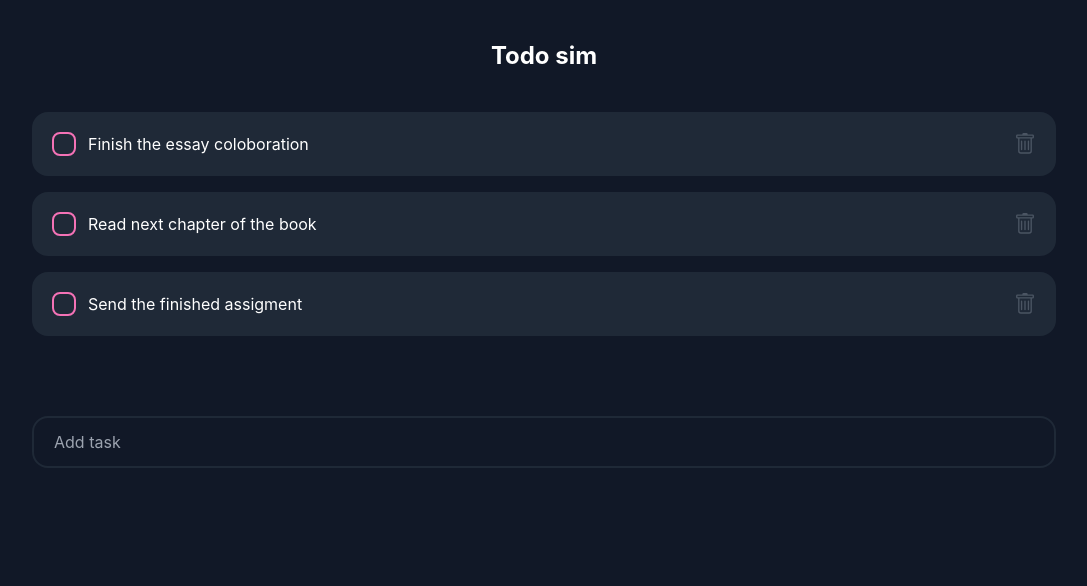
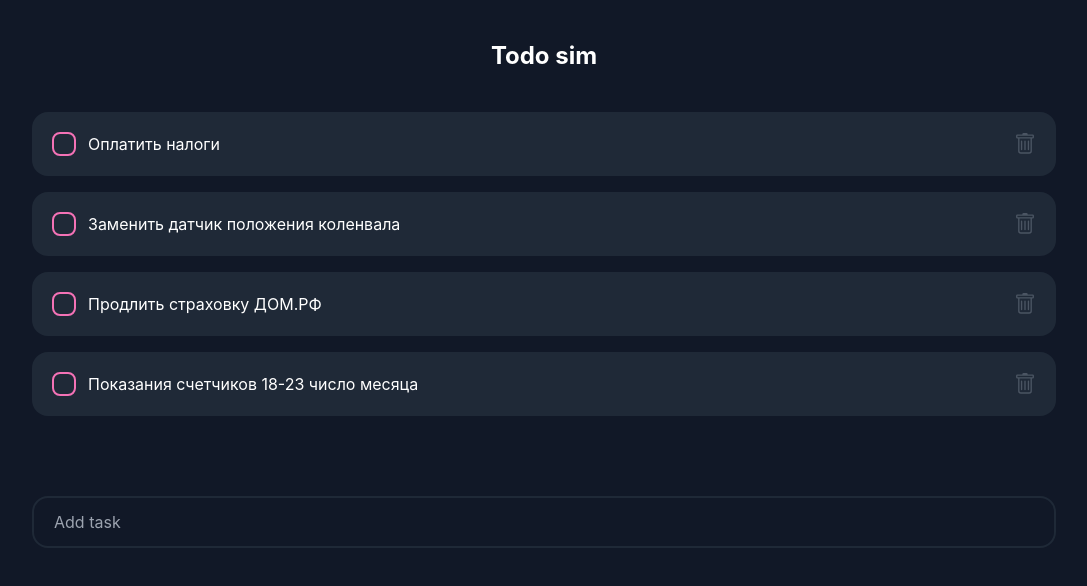
Before and after one commit to artem026/todo, a React (Create React App) app: page / in a window 1280 px wide. Shown: the top 586 px of the page, without its empty margins (96-1183 px from the left). Built offline with nearby package versions, Linux system fonts and the light colour scheme.

Commit message:
new data

```diff
--- a/src/components/screens/Home/Home.jsx
+++ b/src/components/screens/Home/Home.jsx
@@ -5,17 +5,22 @@ import CreateTodoField from './create-todo-field/CreateTodoField'
 const data = [
 {
     _id: 'wefw23',
-    title:'Finish the essay coloboration',
+    title:'Оплатить налоги',
     isCompleted: false,
 },
 {
     _id: 'wefw24',
-    title:'Read next chapter of the book',
+    title:'Заменить датчик положения коленвала',
     isCompleted: false,
 },
 {
     _id: 'wefw25',
-    title:'Send the finished assigment',
+    title:'Продлить страховку ДОМ.РФ',
+    isCompleted: false,
+},
+{
+    _id: 'wefw26',
+    title:'Показания счетчиков 18-23 число месяца',
     isCompleted: false,
 },
 ]
```
